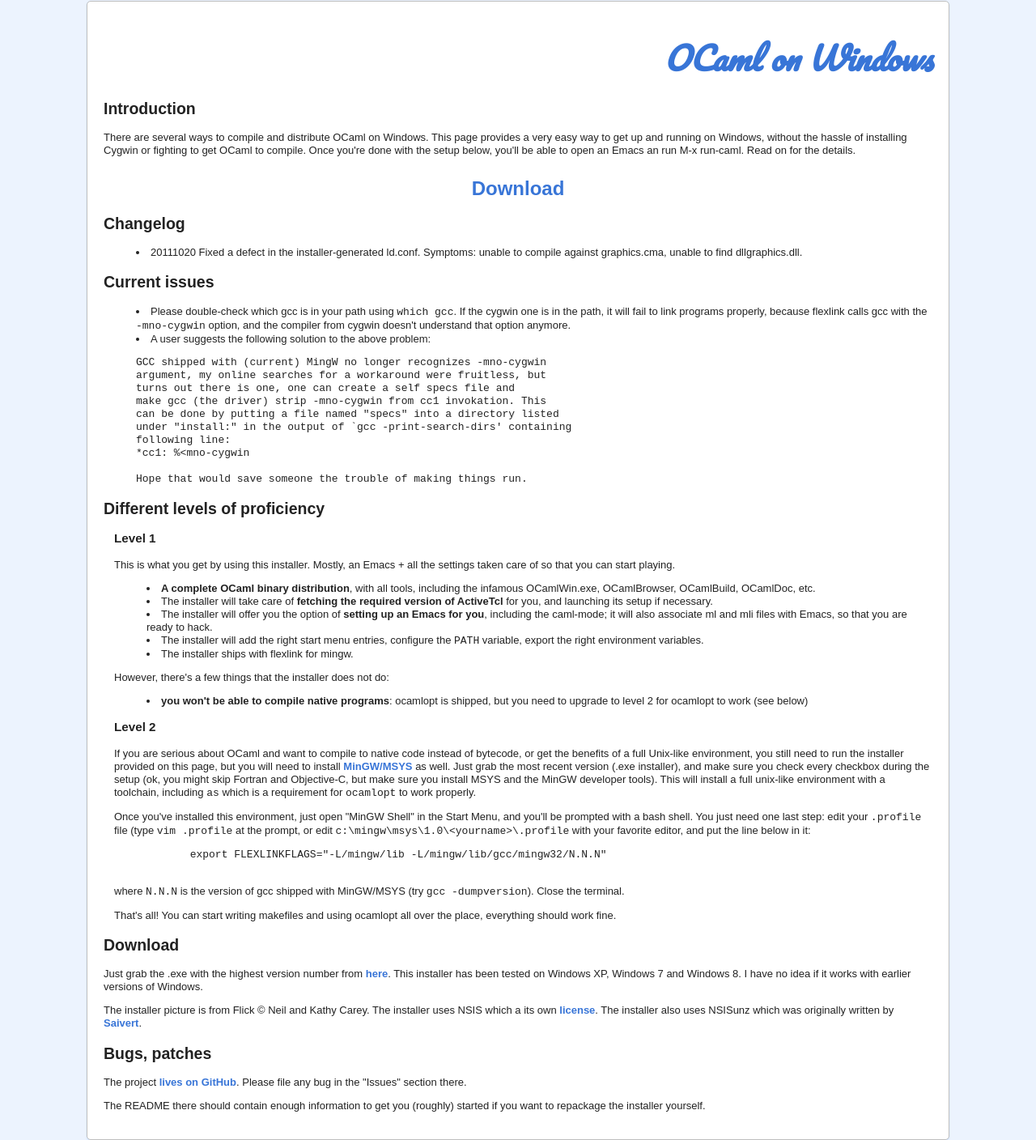
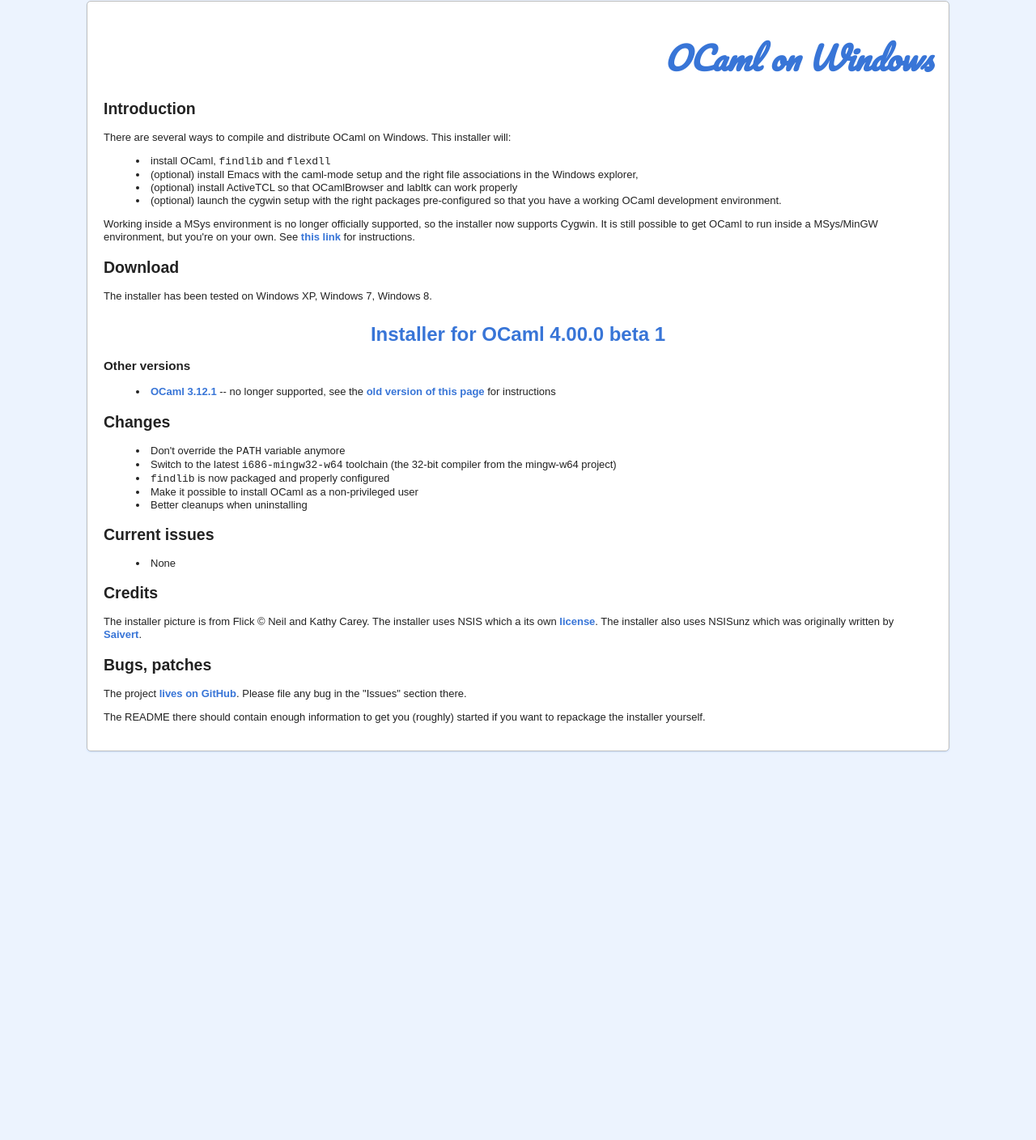
Before and after one commit to protz/ocaml-installer, a plain HTML site: page index.html in a window 1280 px wide. Shown: the part 19-1427 px from the top of the page at 81% size. After the commit the page ends 967 px from the top, so only its background shows below. Drawn offline with nearby package versions, Linux system fonts and the light colour scheme; a script that the page names is missing.

Commit message:
Update the page for the new version of the installer.

```diff
--- a/index.html
+++ b/index.html
@@ -7,7 +7,7 @@
   <meta charset="utf-8">
   <meta http-equiv="X-UA-Compatible" content="IE=edge,chrome=1">
 
-  <title>Jonathan Protzenko's researcher-style personal homepage</title>
+  <title>The OCaml installer for Windows</title>
   <meta name="description" content="">
   <meta name="author" content="">
 
@@ -45,122 +45,58 @@
         <h2>Introduction</h2>
         <p>
           There are several ways to compile and distribute OCaml on Windows.
-          This page provides a very easy way to get up and running on Windows,
-          without the hassle of installing Cygwin or fighting to get OCaml to
-          compile. Once you're done with the setup below, you'll be able to open
-          an Emacs an run M-x run-caml. Read on for the details.
+          This installer will:
+          <ul>
+            <li>install OCaml, <tt>findlib</tt> and <tt>flexdll</tt></li>
+            <li>(optional) install Emacs with the caml-mode setup and
+              the right file associations in the Windows explorer,</li>
+            <li>(optional) install ActiveTCL so that OCamlBrowser and labltk can
+              work properly</li>
+            <li>(optional) launch the cygwin setup with the right packages
+              pre-configured so that you have a working OCaml development
+              environment.</li>
+          </ul>
+          Working inside a MSys environment is no longer officially supported,
+          so the installer now supports Cygwin. It is still possible to get
+          OCaml to run inside a MSys/MinGW environment, but you're on your own.
+          See <a
+            href="https://github.com/shadinger/opalang/wiki/Compiling-ocaml-MinGW64-w64">this
+          link</a> for instructions.
+        </p>
+        <h2>Download</h2>
+        <p>
+          The installer has been tested on Windows XP, Windows 7, Windows 8.
         </p>
         <div class="myEyesHurt">
-          <a href="http://yquem.inria.fr/~protzenk/caml-installer/">
-            Download
+          <a href="http://gallium.inria.fr/~protzenk/caml-installer/ocaml-4.00.0+beta1-i686-mingw64.exe">
+            Installer for OCaml 4.00.0 beta 1
           </a>
         </div>
-        <h2>Changelog</h2>
+        <h3>Other versions</h3>
         <ul>
-          <li>20111020 Fixed a defect in the installer-generated ld.conf.
-          Symptoms: unable to compile against graphics.cma, unable to find
-          dllgraphics.dll.</li>
+          <li><a
+              href="http://gallium.inria.fr/~protzenk/caml-installer/ocaml-3.12.1-mingw32.exe">OCaml
+              3.12.1</a> -- no longer supported, see the <a
+              href="https://github.com/protz/ocaml-installer/blob/241144056f46a52092b61d62f7cfb982ec68308a/index.html">old version of this
+              page</a> for instructions
+          </li>
+        </ul>
+        <h2>Changes</h2>
+        <ul>
+          <li>Don't override the <tt>PATH</tt> variable anymore</li>
+          <li>Switch to the latest <tt>i686-mingw32-w64</tt> toolchain (the
+          32-bit compiler from the mingw-w64 project)</li>
+          <li><tt>findlib</tt> is now packaged and properly configured</li>
+          <li>Make it possible to install OCaml as a non-privileged user</li>
+          <li>Better cleanups when uninstalling</li>
         </ul>
         <h2>Current issues</h2>
         <ul>
-          <li>Please double-check which gcc is in your path using <tt>which
-            gcc</tt>. If the cygwin one is in the path, it will fail to link
-            programs properly, because flexlink calls gcc with the
-            <tt>-mno-cygwin</tt> option, and the compiler from cygwin doesn't
-            understand that option anymore.
-          </li>
-          <li>
-          A user suggests the following solution to the above problem:
-          <pre>
-GCC shipped with (current) MingW no longer recognizes -mno-cygwin
-argument, my online searches for a workaround were fruitless, but
-turns out there is one, one can create a self specs file and
-make gcc (the driver) strip -mno-cygwin from cc1 invokation. This
-can be done by putting a file named "specs" into a directory listed
-under "install:" in the output of `gcc -print-search-dirs' containing
-following line:
-*cc1: %&lt;mno-cygwin
-
-Hope that would save someone the trouble of making things run.
-</pre>
-          </li>
+          <li>None</li>
         </ul>
       </section>
       <section>
-        <h2>Different levels of proficiency</h2>
-        <section>
-          <h3>Level 1</h3>
-          <p>
-            This is what you get by using this installer. Mostly, an Emacs + all
-            the settings taken care of so that you can start playing.
-            <ul>
-              <li><strong>A complete OCaml binary distribution</strong>, with
-              all tools, including the infamous OCamlWin.exe, OCamlBrowser,
-              OCamlBuild, OCamlDoc, etc.</li>
-              <li>The installer will take care of <strong>fetching the required
-              version of ActiveTcl</strong> for you, and launching its setup
-              if necessary.</li>
-              <li>The installer will offer you the option of <strong>setting up
-              an Emacs for you</strong>, including the caml-mode; it will also
-              associate ml and mli files with Emacs, so that you are ready to
-              hack.</li>
-              <li>The installer will add the right start menu entries, configure
-              the <tt>PATH</tt> variable, export the right environment
-              variables.
-              </li>
-              <li>The installer ships with flexlink for mingw.</li>
-            </ul>
-            However, there's a few things that the installer does not do:
-            <ul>
-              <li><strong>you won't be able to compile native programs</strong>:
-              ocamlopt is shipped, but you need to upgrade to level 2 for
-              ocamlopt to work (see below)</li>
-            </ul>
-          </p>
-        </section>
-        <section>
-          <h3>Level 2</h3>
-          <p>
-            If you are serious about OCaml and want to compile to native code
-            instead of bytecode, or get the benefits of a full Unix-like
-            environment, you still need to run the installer provided on this
-            page, but you will need to install <a
-            href="http://sourceforge.net/projects/mingw/files/Installer/mingw-get-inst/">MinGW/MSYS</a>
-            as well. Just grab the most recent version (.exe installer), and
-            make sure you check every checkbox during the setup (ok, you might
-            skip Fortran and Objective-C, but make sure you install MSYS and the
-            MinGW developer tools). This will install a full unix-like
-            environment with a toolchain, including <tt>as</tt> which is a
-            requirement for <tt>ocamlopt</tt> to work properly.
-          </p>
-          <p>
-            Once you've installed this environment, just open "MinGW Shell" in
-            the Start Menu, and you'll be prompted with
-            a bash shell. You just need one last step: edit your
-            <tt>.profile</tt> file (type
-            <tt>vim .profile</tt> at the prompt, or edit
-            <tt>c:\mingw\msys\1.0\&lt;yourname&gt;\.profile</tt> with your favorite
-            editor, and put the line below in it:
-            <pre>
-            export FLEXLINKFLAGS="-L/mingw/lib -L/mingw/lib/gcc/mingw32/N.N.N"
-            </pre>
-            where <tt>N.N.N</tt> is the version of gcc shipped with MinGW/MSYS
-            (try <tt>gcc -dumpversion</tt>). Close the terminal.
-          </p>
-          <p>
-            That's all! You can start writing makefiles and using ocamlopt all
-            over the place, everything should work fine.
-          </p>
-        </section>
-      </section>
-      <section>
-        <h2>Download</h2>
-        <p>
-          Just grab the .exe with the highest version number from <a
-            href="http://yquem.inria.fr/~protzenk/caml-installer/">here</a>. This installer has been tested on
-          Windows XP, Windows 7 and Windows 8. I have no idea if it works with
-          earlier versions of Windows.
-        </p>
+        <h2>Credits</h2>
         <p>
           The installer picture is from Flick © Neil and Kathy Carey. The
           installer uses NSIS which a its own <a
@@ -187,7 +123,7 @@ Hope that would save someone the trouble of making things run.
   </div> <!--! end of #container -->
 
 
-  <script src="//ajax.googleapis.com/ajax/libs/jquery/1.6.2/jquery.min.js"></script>
+  <script src="http://ajax.googleapis.com/ajax/libs/jquery/1.6.2/jquery.min.js"></script>
   <script>window.jQuery || document.write('<script src="js/libs/jquery-1.6.2.min.js"><\/script>')</script>
 
 
```
